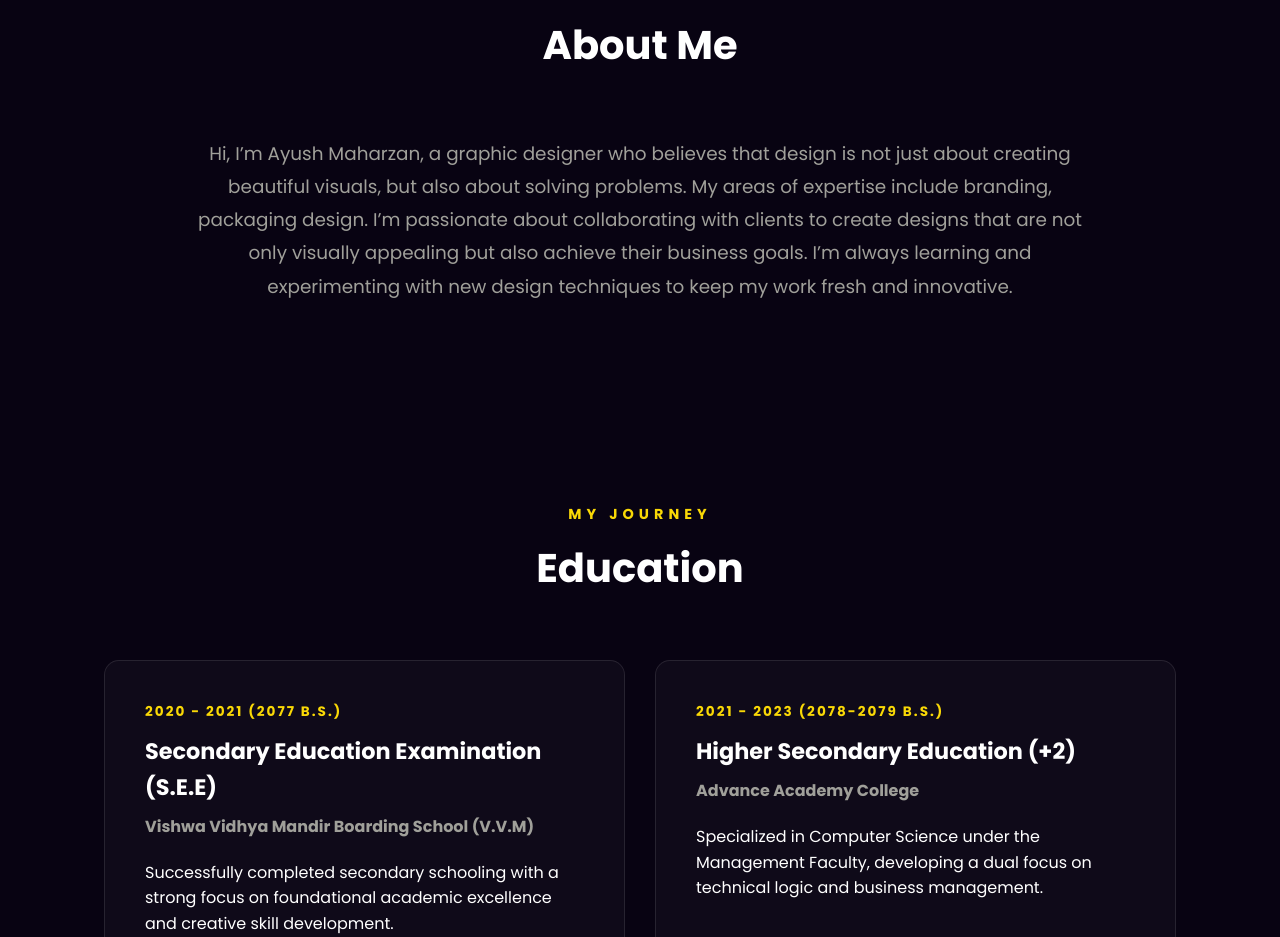
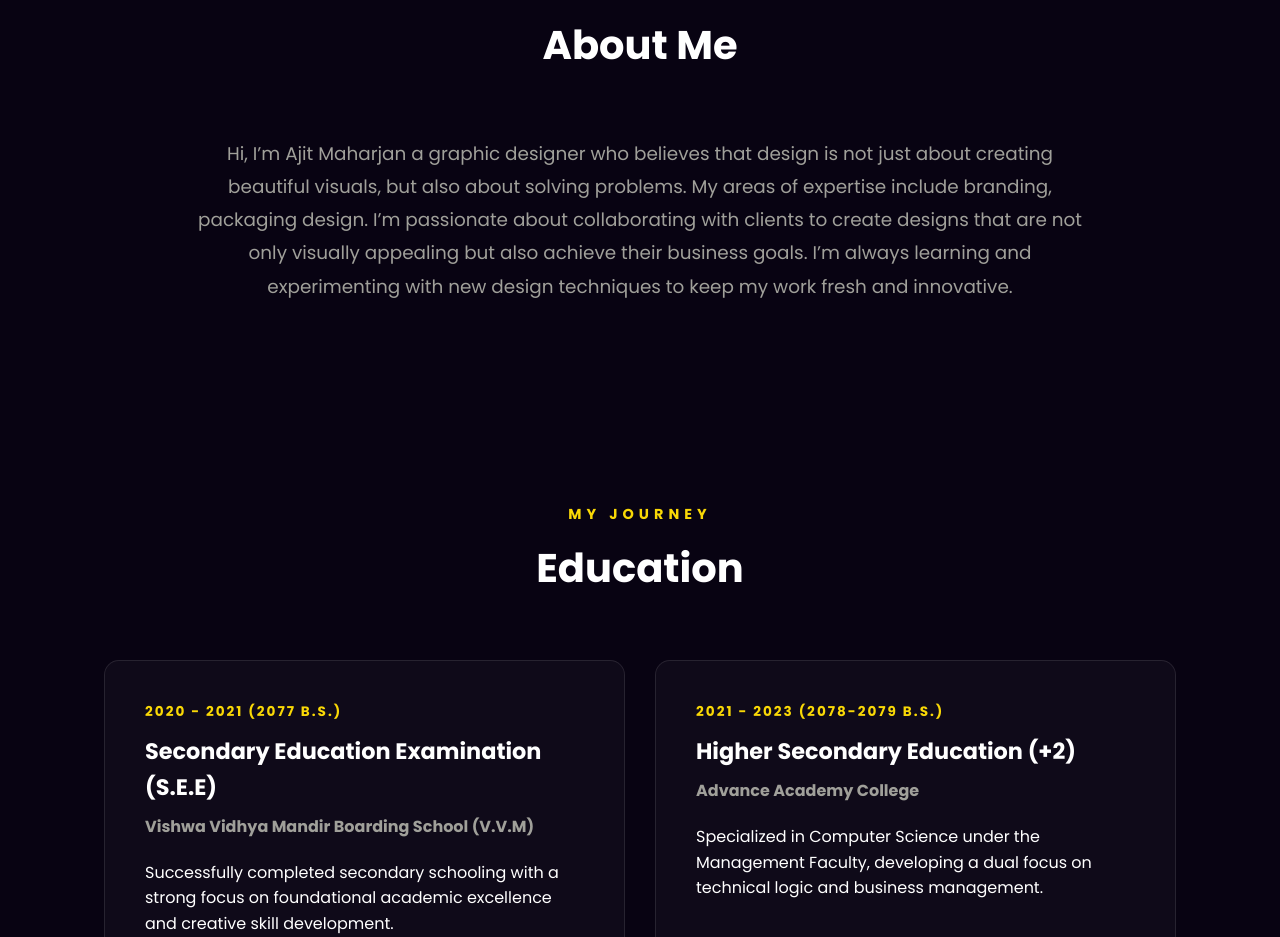
Before and after one commit to Ayushmhz/Portfolio_New, a plain HTML site: page index.html in a window 1280 px wide. Shown: the part 920-1857 px from the top of the page. Drawn offline with nearby package versions, Linux system fonts and the light colour scheme.

Commit message:
update: change name to Ajit Maharjan in about section

```diff
--- a/index.html
+++ b/index.html
@@ -76,7 +76,7 @@
                     <h3>About Me</h3>
                 </div>
                 <div class="about-content-wrapper">
-                    <p class="about-desc">Hi, I’m Ayush Maharzan, a graphic designer who believes that design is not
+                    <p class="about-desc">Hi, I’m Ajit Maharjan a graphic designer who believes that design is not
                         just about creating beautiful visuals, but also about solving problems. My areas of expertise
                         include branding, packaging design. I’m passionate about collaborating with clients to create
                         designs that are not only visually appealing but also achieve their business goals. I’m always
```
